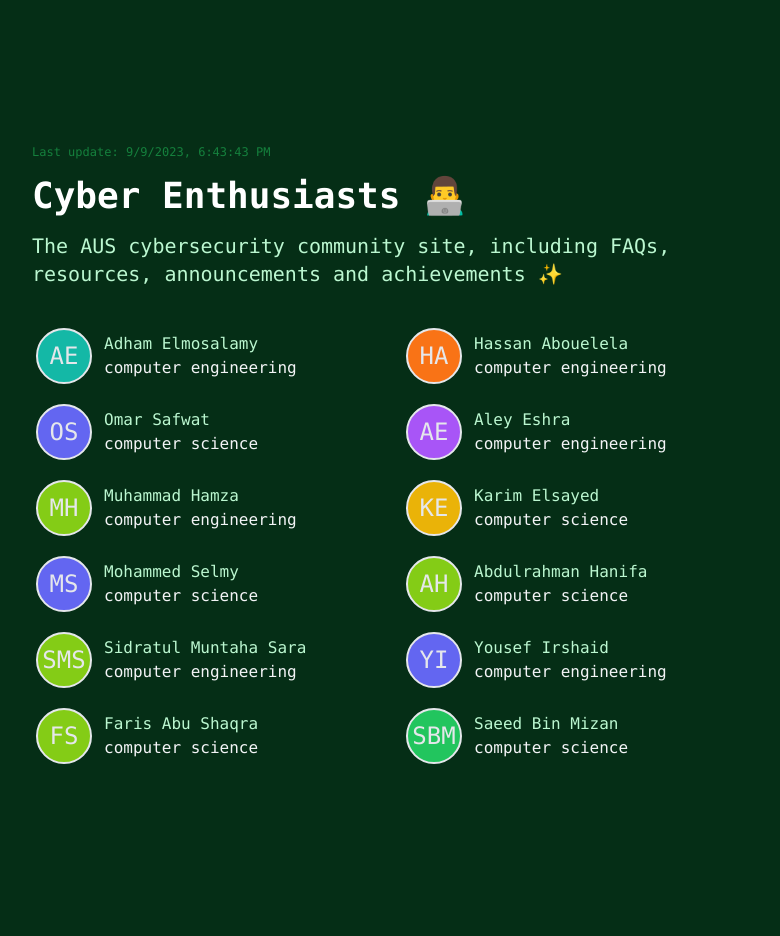
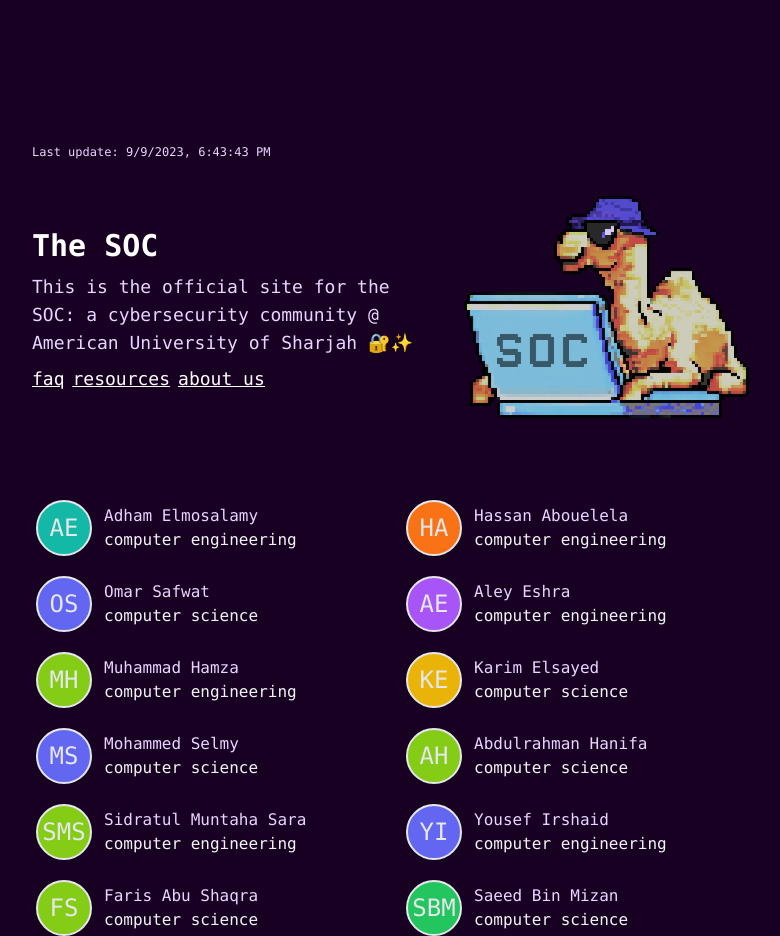
Before and after one commit to aelmosalamy/thesoc.club, an Eleventy site: page src/index.njk in a window 1280 px wide. Shown: the whole page, without its empty margins (248-1028 px from the left). Before the commit the page ends 800 px from the top, so only its background shows below. Built offline with nearby package versions, Linux system fonts and the light colour scheme; Eleventy itself is replaced by a stand-in of ours; files that its build step writes are made by us from their sources.

Commit message:
Visual consistency

```diff
--- a/src/_data/metadata.json
+++ b/src/_data/metadata.json
@@ -1,6 +1,6 @@
 {
-	"title": "Cyber Enthusiasts 👨‍💻",
-	"description": "The AUS cybersecurity community site, including FAQs, resources, announcements and achievements ✨",
+  "title": "The SOC",
+  "description": "This is the official site for the SOC: a cybersecurity community @ American University of Sharjah 🔐✨",
   "colors": [
     "red",
     "orange",
--- a/src/_includes/base.njk
+++ b/src/_includes/base.njk
@@ -37,7 +37,7 @@
     <link rel="stylesheet" href="{{ '/index.css' | url }}" />
   </head>
 
-  <body class="font-mono leading-normal tracking-normal bg-green-950 text-green-200">
+  <body class="font-mono leading-normal tracking-normal bg-dark-purple text-purple-200">
     {{ content | safe }}
   </body>
 </html>
--- a/src/_includes/index.njk
+++ b/src/_includes/index.njk
@@ -3,12 +3,20 @@
 ---
 
 <main class="container mx-auto max-w-3xl flex flex-col flex-wrap items-center px-6 pt-24 md:pt-36">
-	<p class='self-start text-green-700 text-xs'>Last update: {{ page.date.toLocaleString() }}</p>
-	<header class="flex w-full flex-col justify-center overflow-y-hidden lg:items-start">
-		<h1 class="my-4 text-left text-3xl font-bold leading-tight text-white md:text-4xl">
-			{{ metadata.title }}
-		</h1>
-		<p class="mb-10 text-base leading-normal md:text-left md:text-xl">{{ metadata.description }}</p>
+	<p class='self-start text-grey-300 text-xs'>Last update: {{ page.date.toLocaleString() }}</p>
+	<header class="flex w-full flex-row items-center justify-center overflow-y-hidden mb-10">
+		<div class="flex flex-col justify-center gap-2 h-full">
+			<h1 class="text-left text-3xl font-bold leading-tight text-white">
+				{{ metadata.title }}
+			</h1>
+			<p class="text-base leading-normal mr-5 md:text-left md:text-lg">{{ metadata.description }}</p>
+			<div id="header-links" class="flex gap-2 text-white text-lg underline">
+				<a href="#">faq</a>
+				<a href="#">resources</a>
+				<a href="#">about us</a>
+			</div>
+		</div>
+		<img src="/soc.png" width="300px" alt="">
 	</header>
 	<div class="self-start w-full">
 		{{ content | safe }}
--- a/tailwind.config.js
+++ b/tailwind.config.js
@@ -1,5 +1,5 @@
 module.exports = {
-	content: ['./src/**/*.{md,html,njk}'],
+  content: ["./src/**/*.{md,html,njk}"],
   // https://stackoverflow.com/questions/74997445/why-do-only-a-very-small-subset-of-tailwind-colours-render-in-my-app
   safelist: [
     {
@@ -7,7 +7,11 @@
     },
   ],
   theme: {
-		extend: {},
+    extend: {
+      colors: {
+        "dark-purple": "rgb(24, 0, 35)",
+      },
+    },
   },
   plugins: [],
-}
+};
```
Also changed, not shown: src/static/soc.png (added). Lines whose indentation alone changed are shown as unchanged.
